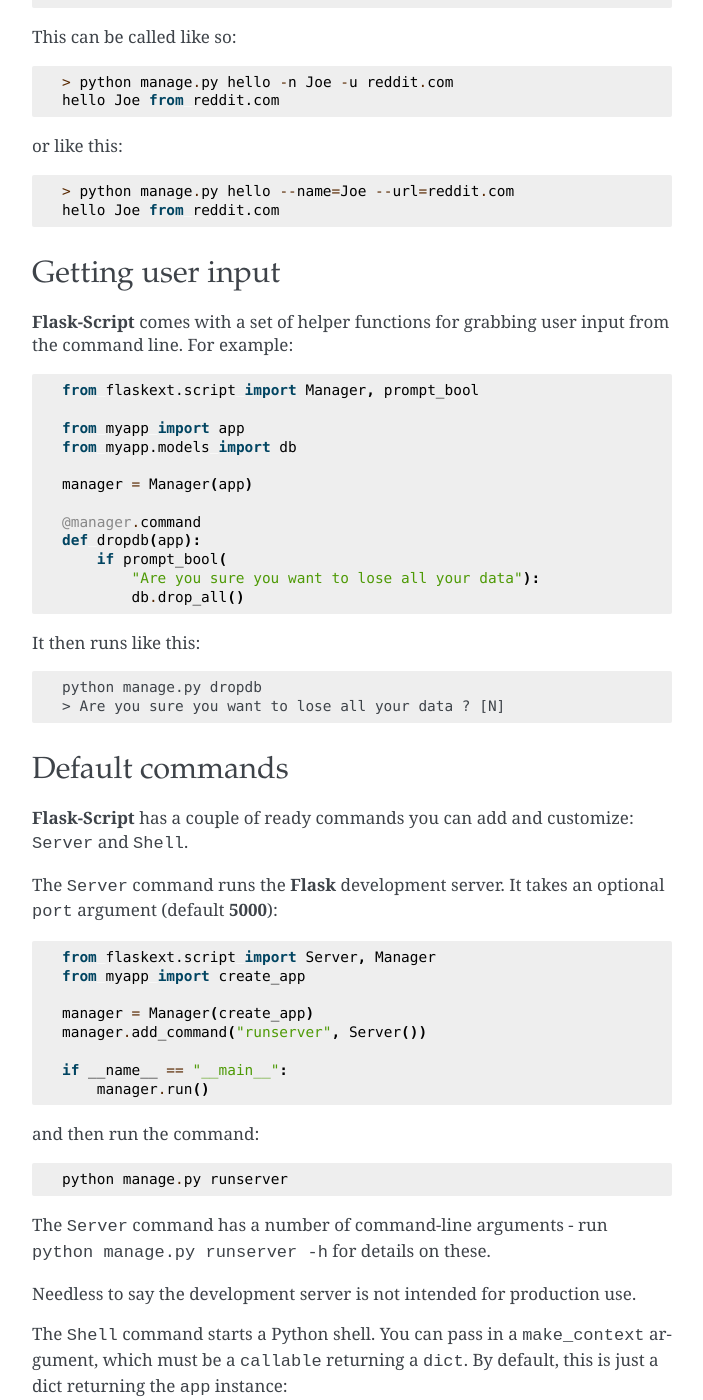
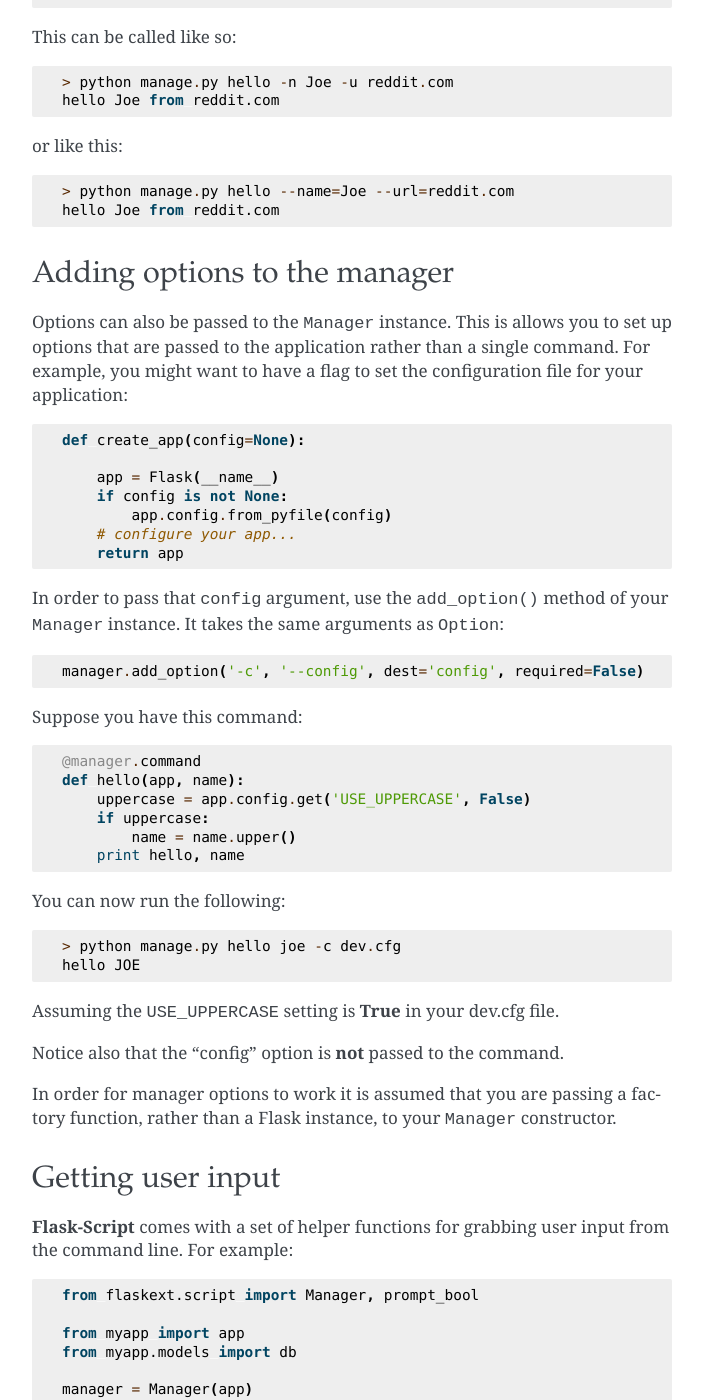
Before and after one commit to smurfix/flask-script, a Sphinx documentation site: the page built from docs/index.rst, in a window 1280 px wide and 1400 px high, scrolled down 6355 px. Shown: the whole window, without its empty margins (288-991 px from the left). Built offline with Sphinx 7.4.7, drawn with Linux system fonts in a browser that asks for light colours; some of the changed text lies outside the part shown.

Commit message:
doc changes
--HG--
branch : decorators

```diff
--- a/docs/index.rst
+++ b/docs/index.rst
@@ -284,6 +284,45 @@
     > python manage.py hello --name=Joe --url=reddit.com
     hello Joe from reddit.com
 
+Adding options to the manager
+-----------------------------
+
+Options can also be passed to the ``Manager`` instance. This is allows you to set up options that are passed to the application rather
+than a single command. For example, you might want to have a flag to set the configuration file for your application::
+
+    def create_app(config=None):
+
+        app = Flask(__name__)
+        if config is not None:
+            app.config.from_pyfile(config)
+        # configure your app...
+        return app
+
+In order to pass that ``config`` argument, use the ``add_option()`` method of your ``Manager`` instance. It takes the same arguments
+as ``Option``::
+
+    manager.add_option('-c', '--config', dest='config', required=False)
+
+Suppose you have this command::
+
+    @manager.command
+    def hello(app, name):
+        uppercase = app.config.get('USE_UPPERCASE', False)
+        if uppercase:
+            name = name.upper()
+        print hello, name
+
+You can now run the following::
+
+    > python manage.py hello joe -c dev.cfg
+    hello JOE
+
+Assuming the ``USE_UPPERCASE`` setting is **True** in your dev.cfg file.
+
+Notice also that the "config" option is **not** passed to the command.
+
+In order for manager options to work it is assumed that you are passing a factory function, rather than a Flask instance, to your
+``Manager`` constructor.
 
 Getting user input
 ------------------
@@ -351,7 +390,11 @@
 The ``Shell`` command will use `IPython <http://ipython.scipy.org/moin/>`_ if it is installed, otherwise it defaults to the standard Python shell. You can disable this behaviour in two ways: by passing the ``use_ipython`` argument to the ``Shell`` constructor, or passing the flag ``--no-ipython`` in the command line.
 
 The default commands **shell** and **runserver** are included by default, with the default options for these commands. If you wish to
-replace them with different commands simply override with ``add_command()`` or the decorators.
+replace them with different commands simply override with ``add_command()`` or the decorators. If you pass ``with_default_commands=False``
+to the ``Manager`` constructor these commands will not be loaded::
+
+    manager = Manager(app, with_default_commands=False)
+
 
 Accessing local proxies
 -----------------------
```
